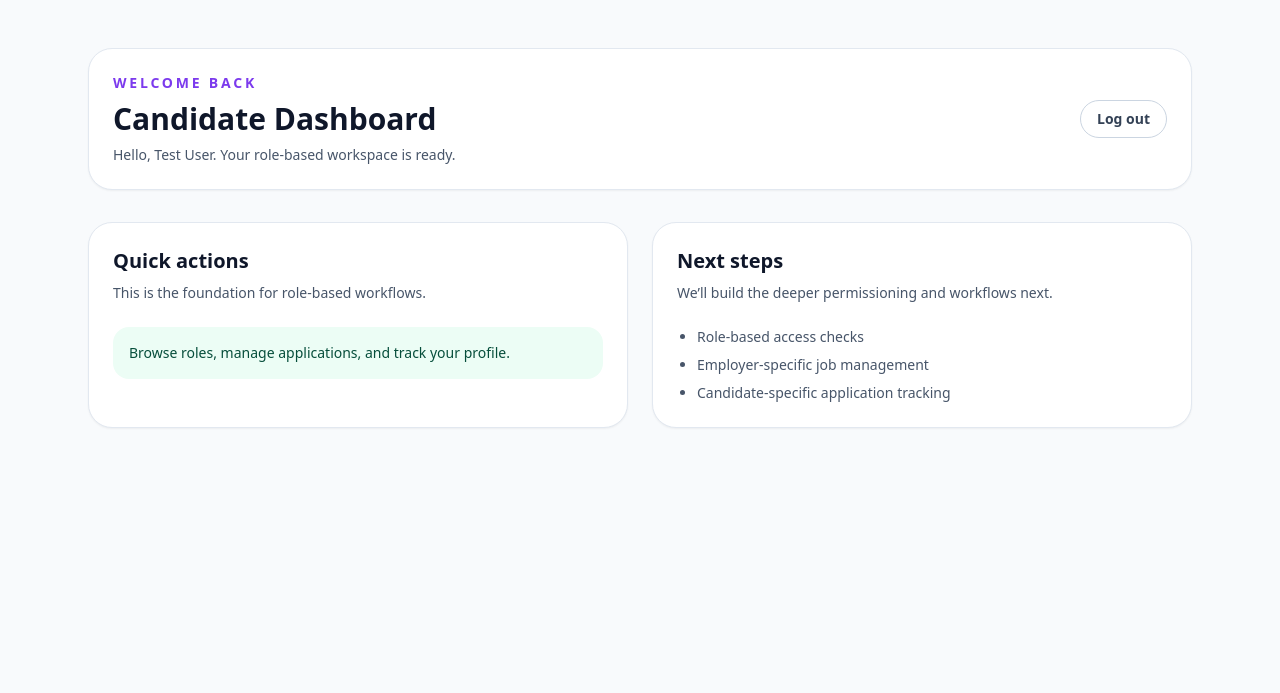
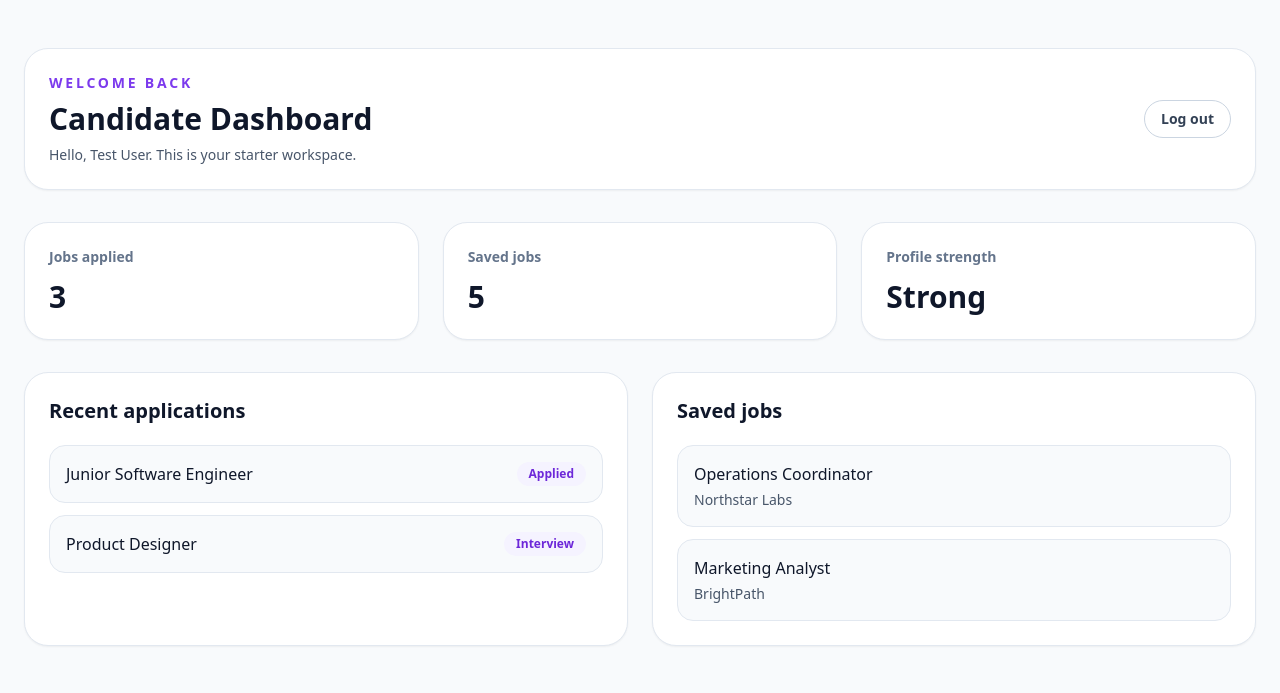
Before and after one commit to nisah28-src/aeis, a Laravel app: page /dashboard in a window 1280 px wide. Shown: the top 693 px of the page. Run offline with Laravel 12, Linux system fonts and the light colour scheme; a user stored in the database is signed in; data comes from the database, SQL or seed files in the repository; some libraries are stand-ins or nearby versions.

Commit message:
adding dashboard page for accounts

```diff
--- a/app/Http/Controllers/AuthController.php
+++ b/app/Http/Controllers/AuthController.php
@@ -76,9 +76,41 @@ class AuthController extends Controller
             return redirect()->route('login');
         }
 
+        $role = $user->role ?? 'candidate';
+
+        $employerStats = [
+            'jobsPosted' => 4,
+            'applications' => 18,
+            'jobs' => [
+                ['title' => 'Junior Software Engineer', 'status' => 'Live'],
+                ['title' => 'Customer Support Executive', 'status' => 'Reviewing'],
+                ['title' => 'Product Designer', 'status' => 'Draft'],
+            ],
+            'applicants' => [
+                ['name' => 'Aisyah Rahman', 'job' => 'Customer Support Executive', 'status' => 'New'],
+                ['name' => 'Hafiz Idris', 'job' => 'Junior Software Engineer', 'status' => 'Shortlisted'],
+                ['name' => 'Nadiah Lim', 'job' => 'Product Designer', 'status' => 'Interview'],
+            ],
+        ];
+
+        $candidateStats = [
+            'appliedJobs' => 3,
+            'savedJobs' => 5,
+            'applied' => [
+                ['title' => 'Junior Software Engineer', 'status' => 'Applied'],
+                ['title' => 'Product Designer', 'status' => 'Interview'],
+            ],
+            'saved' => [
+                ['title' => 'Operations Coordinator', 'company' => 'Northstar Labs'],
+                ['title' => 'Marketing Analyst', 'company' => 'BrightPath'],
+            ],
+        ];
+
         return view('dashboard', [
             'user' => $user,
-            'role' => $user->role,
+            'role' => $role,
+            'employerStats' => $employerStats,
+            'candidateStats' => $candidateStats,
         ]);
     }
 }
--- a/resources/views/dashboard.blade.php
+++ b/resources/views/dashboard.blade.php
@@ -7,12 +7,12 @@
     <script src="https://cdn.tailwindcss.com"></script>
 </head>
 <body class="min-h-screen bg-slate-50 text-slate-900">
-    <div class="mx-auto max-w-6xl px-6 py-12">
-        <div class="flex items-center justify-between rounded-3xl border border-slate-200 bg-white p-6 shadow-sm">
+    <div class="mx-auto max-w-7xl px-6 py-12">
+        <div class="flex flex-col gap-4 rounded-3xl border border-slate-200 bg-white p-6 shadow-sm md:flex-row md:items-center md:justify-between">
             <div>
                 <p class="text-sm font-semibold uppercase tracking-[0.2em] text-violet-600">Welcome back</p>
                 <h1 class="mt-2 text-3xl font-semibold">{{ ucfirst($role) }} Dashboard</h1>
-                <p class="mt-2 text-sm text-slate-600">Hello, {{ $user->name }}. Your role-based workspace is ready.</p>
+                <p class="mt-2 text-sm text-slate-600">Hello, {{ $user->name }}. This is your starter workspace.</p>
             </div>
             <form method="POST" action="{{ route('logout') }}">
                 @csrf
@@ -20,28 +20,110 @@
             </form>
         </div>
 
-        <div class="mt-8 grid gap-6 md:grid-cols-2">
-            <div class="rounded-3xl border border-slate-200 bg-white p-6 shadow-sm">
-                <h2 class="text-xl font-semibold">Quick actions</h2>
-                <p class="mt-2 text-sm text-slate-600">This is the foundation for role-based workflows.</p>
-                <div class="mt-6 space-y-3">
-                    @if($role === 'employer')
-                        <div class="rounded-2xl bg-violet-50 p-4 text-sm text-violet-900">Post jobs, review applicants, and manage hiring activity.</div>
-                    @else
-                        <div class="rounded-2xl bg-emerald-50 p-4 text-sm text-emerald-900">Browse roles, manage applications, and track your profile.</div>
-                    @endif
+        @if($role === 'employer')
+            <div class="mt-8 grid gap-6 lg:grid-cols-3">
+                <div class="rounded-3xl border border-slate-200 bg-white p-6 shadow-sm">
+                    <p class="text-sm font-semibold text-slate-500">Total jobs posted</p>
+                    <p class="mt-3 text-3xl font-semibold text-slate-900">{{ $employerStats['jobsPosted'] }}</p>
+                </div>
+                <div class="rounded-3xl border border-slate-200 bg-white p-6 shadow-sm">
+                    <p class="text-sm font-semibold text-slate-500">Applications received</p>
+                    <p class="mt-3 text-3xl font-semibold text-slate-900">{{ $employerStats['applications'] }}</p>
+                </div>
+                <div class="rounded-3xl border border-slate-200 bg-white p-6 shadow-sm">
+                    <p class="text-sm font-semibold text-slate-500">Active hiring funnel</p>
+                    <p class="mt-3 text-3xl font-semibold text-slate-900">3 stages</p>
                 </div>
             </div>
-            <div class="rounded-3xl border border-slate-200 bg-white p-6 shadow-sm">
-                <h2 class="text-xl font-semibold">Next steps</h2>
-                <p class="mt-2 text-sm text-slate-600">We’ll build the deeper permissioning and workflows next.</p>
-                <ul class="mt-6 list-disc space-y-2 pl-5 text-sm text-slate-600">
-                    <li>Role-based access checks</li>
-                    <li>Employer-specific job management</li>
-                    <li>Candidate-specific application tracking</li>
-                </ul>
+
+            <div class="mt-8 grid gap-6 lg:grid-cols-2">
+                <div class="rounded-3xl border border-slate-200 bg-white p-6 shadow-sm">
+                    <div class="flex items-center justify-between">
+                        <h2 class="text-xl font-semibold">Your posted jobs</h2>
+                        <a href="{{ route('jobs.create') }}" class="text-sm font-semibold text-violet-700 hover:underline">Post new</a>
+                    </div>
+                    <div class="mt-5 space-y-3">
+                        @foreach($employerStats['jobs'] as $job)
+                            <div class="rounded-2xl border border-slate-200 bg-slate-50 p-4">
+                                <div class="flex items-center justify-between">
+                                    <p class="font-medium text-slate-900">{{ $job['title'] }}</p>
+                                    <span class="rounded-full bg-violet-50 px-3 py-1 text-xs font-semibold text-violet-700">{{ $job['status'] }}</span>
+                                </div>
+                            </div>
+                        @endforeach
+                    </div>
+                </div>
+
+                <div class="rounded-3xl border border-slate-200 bg-white p-6 shadow-sm">
+                    <h2 class="text-xl font-semibold">Applicant overview</h2>
+                    <div class="mt-5 overflow-hidden rounded-2xl border border-slate-200">
+                        <table class="min-w-full divide-y divide-slate-200 text-sm">
+                            <thead class="bg-slate-50">
+                                <tr>
+                                    <th class="px-4 py-3 text-left font-semibold text-slate-600">Applicant</th>
+                                    <th class="px-4 py-3 text-left font-semibold text-slate-600">Role</th>
+                                    <th class="px-4 py-3 text-left font-semibold text-slate-600">Status</th>
+                                </tr>
+                            </thead>
+                            <tbody class="divide-y divide-slate-200 bg-white">
+                                @foreach($employerStats['applicants'] as $applicant)
+                                    <tr>
+                                        <td class="px-4 py-3 text-slate-800">{{ $applicant['name'] }}</td>
+                                        <td class="px-4 py-3 text-slate-700">{{ $applicant['job'] }}</td>
+                                        <td class="px-4 py-3">
+                                            <span class="rounded-full bg-emerald-50 px-3 py-1 text-xs font-semibold text-emerald-700">{{ $applicant['status'] }}</span>
+                                        </td>
+                                    </tr>
+                                @endforeach
+                            </tbody>
+                        </table>
+                    </div>
+                </div>
             </div>
-        </div>
+        @else
+            <div class="mt-8 grid gap-6 lg:grid-cols-3">
+                <div class="rounded-3xl border border-slate-200 bg-white p-6 shadow-sm">
+                    <p class="text-sm font-semibold text-slate-500">Jobs applied</p>
+                    <p class="mt-3 text-3xl font-semibold text-slate-900">{{ $candidateStats['appliedJobs'] }}</p>
+                </div>
+                <div class="rounded-3xl border border-slate-200 bg-white p-6 shadow-sm">
+                    <p class="text-sm font-semibold text-slate-500">Saved jobs</p>
+                    <p class="mt-3 text-3xl font-semibold text-slate-900">{{ $candidateStats['savedJobs'] }}</p>
+                </div>
+                <div class="rounded-3xl border border-slate-200 bg-white p-6 shadow-sm">
+                    <p class="text-sm font-semibold text-slate-500">Profile strength</p>
+                    <p class="mt-3 text-3xl font-semibold text-slate-900">Strong</p>
+                </div>
+            </div>
+
+            <div class="mt-8 grid gap-6 lg:grid-cols-2">
+                <div class="rounded-3xl border border-slate-200 bg-white p-6 shadow-sm">
+                    <h2 class="text-xl font-semibold">Recent applications</h2>
+                    <div class="mt-5 space-y-3">
+                        @foreach($candidateStats['applied'] as $application)
+                            <div class="rounded-2xl border border-slate-200 bg-slate-50 p-4">
+                                <div class="flex items-center justify-between">
+                                    <p class="font-medium text-slate-900">{{ $application['title'] }}</p>
+                                    <span class="rounded-full bg-violet-50 px-3 py-1 text-xs font-semibold text-violet-700">{{ $application['status'] }}</span>
+                                </div>
+                            </div>
+                        @endforeach
+                    </div>
+                </div>
+
+                <div class="rounded-3xl border border-slate-200 bg-white p-6 shadow-sm">
+                    <h2 class="text-xl font-semibold">Saved jobs</h2>
+                    <div class="mt-5 space-y-3">
+                        @foreach($candidateStats['saved'] as $saved)
+                            <div class="rounded-2xl border border-slate-200 bg-slate-50 p-4">
+                                <p class="font-medium text-slate-900">{{ $saved['title'] }}</p>
+                                <p class="mt-1 text-sm text-slate-600">{{ $saved['company'] }}</p>
+                            </div>
+                        @endforeach
+                    </div>
+                </div>
+            </div>
+        @endif
     </div>
 </body>
 </html>
```
